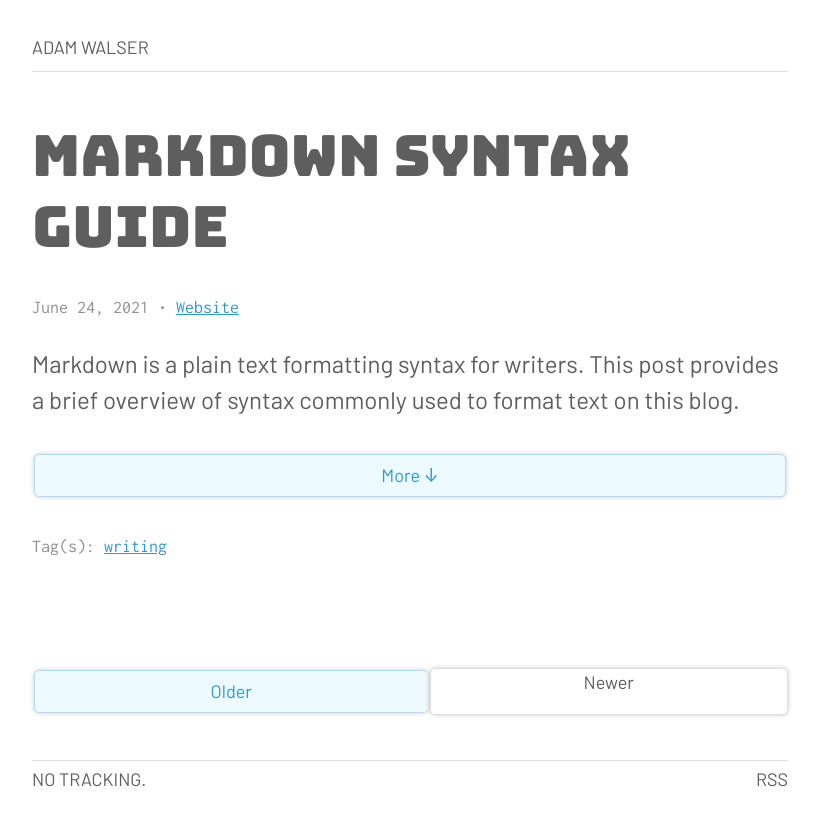
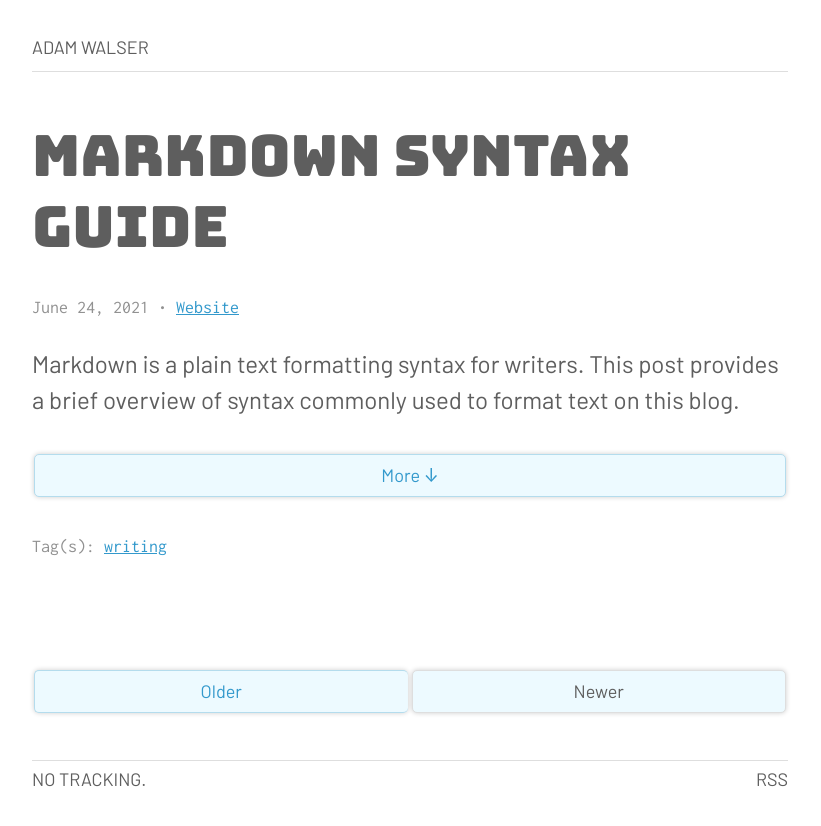
Before and after one commit to ajpwalser/ajpwalser.github.io, a Jekyll site: the page built from index.html, in a window 1280 px wide. Shown: the top 826 px of the page, without its empty margins (230-1051 px from the left). Built offline with Jekyll 4.4.1, drawn with Linux system fonts in a browser that asks for light colours; the list of posts is cut into pages by our own code.

Commit message:
Update style.css

```diff
--- a/css/style.css
+++ b/css/style.css
@@ -327,8 +327,10 @@ figcaption {
 
 .pagination span,
 .post-nav span {
+	padding: 7px 18px;
+	margin: 2px;
 	color: var(--text);
-	background-color: var(--background);
+	background-color: var(--light);
 	border: 1px solid var(--hr);
 	-webkit-border-radius: 5px;
 	-moz-border-radius: 5px;
@@ -429,7 +431,8 @@ span.small {
 .pagination-item {
   	float: left;
  	 width: 50%;
-
+	padding: 7px 18px;
+	margin: 2px;
 	color: var(--theme);
 	background-color: var(--light);
 	border: 1px solid var(--border);
```
